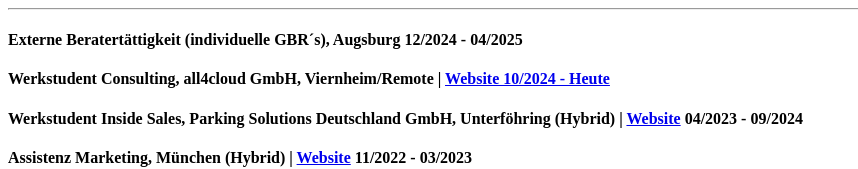
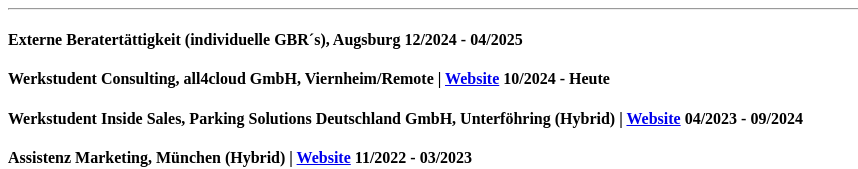
Before and after one commit to louisify/First-Project, a plain HTML site: page index.html in a window 1280 px wide. Shown: the part 632-801 px from the top of the page, without its empty margins (0-858 px from the left). Drawn offline with Linux system fonts and the light colour scheme.

Commit message:
Add files via upload

```diff
--- a/index.html
+++ b/index.html
@@ -19,7 +19,7 @@
         <h3>BERUFLICHE ERFAHRUNG</h3>
         <hr />
         <h4>Externe Beratertättigkeit (individuelle GBR´s), Augsburg    12/2024 - 04/2025</h4>
-        <h4>Werkstudent Consulting, all4cloud GmbH, Viernheim/Remote | <a href="https://all4cloudgroup.com/">Website   10/2024 - Heute</a></h4>
+        <h4>Werkstudent Consulting, all4cloud GmbH, Viernheim/Remote | <a href="https://all4cloudgroup.com/">Website</a> 10/2024 - Heute</h4>
         <h4>Werkstudent Inside Sales, Parking Solutions Deutschland GmbH, Unterföhring (Hybrid) | <a href="https://www.avantpark.de/">Website</a>  04/2023 - 09/2024</h4>
         <h4>Assistenz Marketing, München (Hybrid) | <a href="https://www.m1-privatklinik.de/">Website</a>   11/2022 - 03/2023</h4>
 
```
